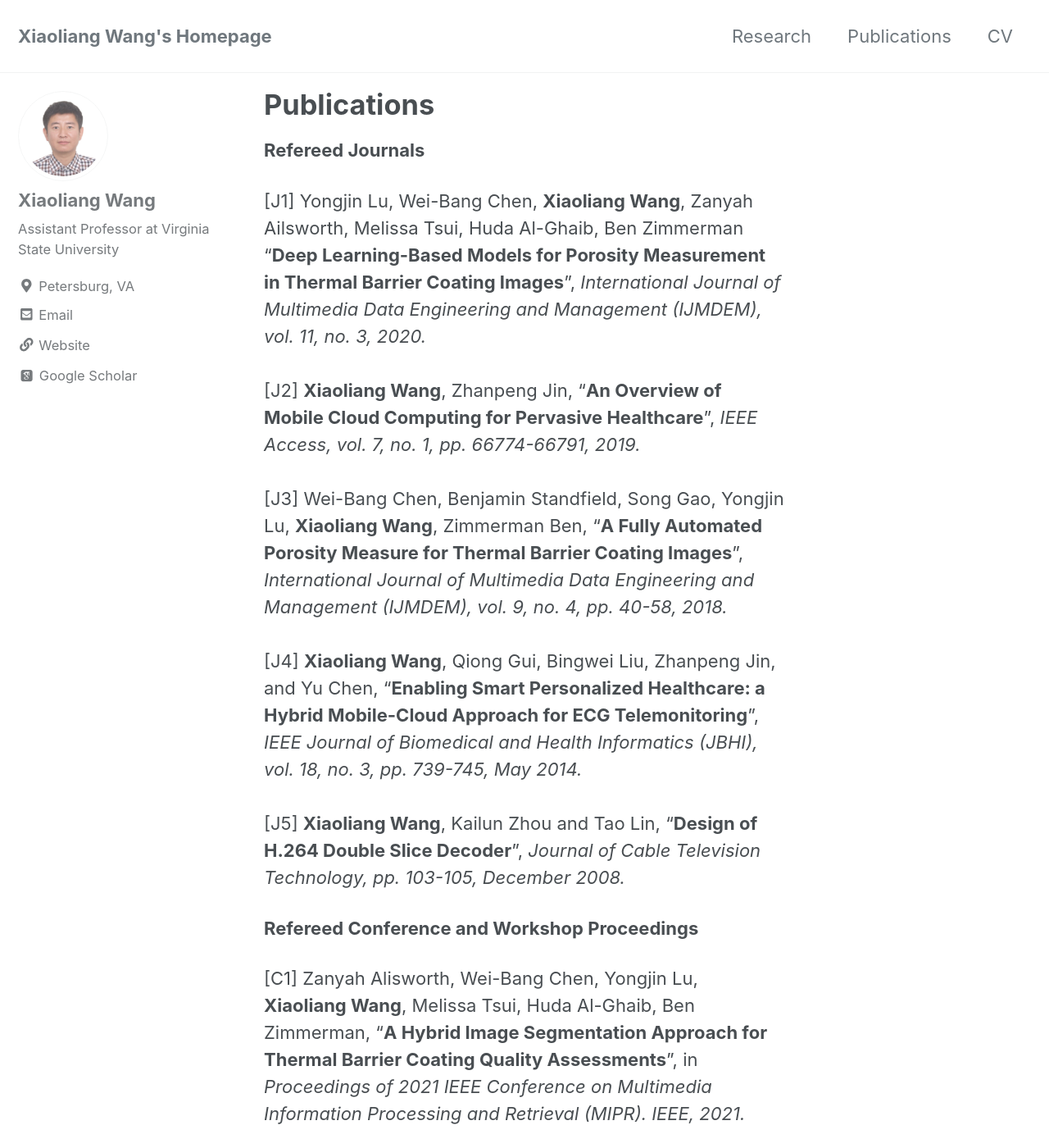
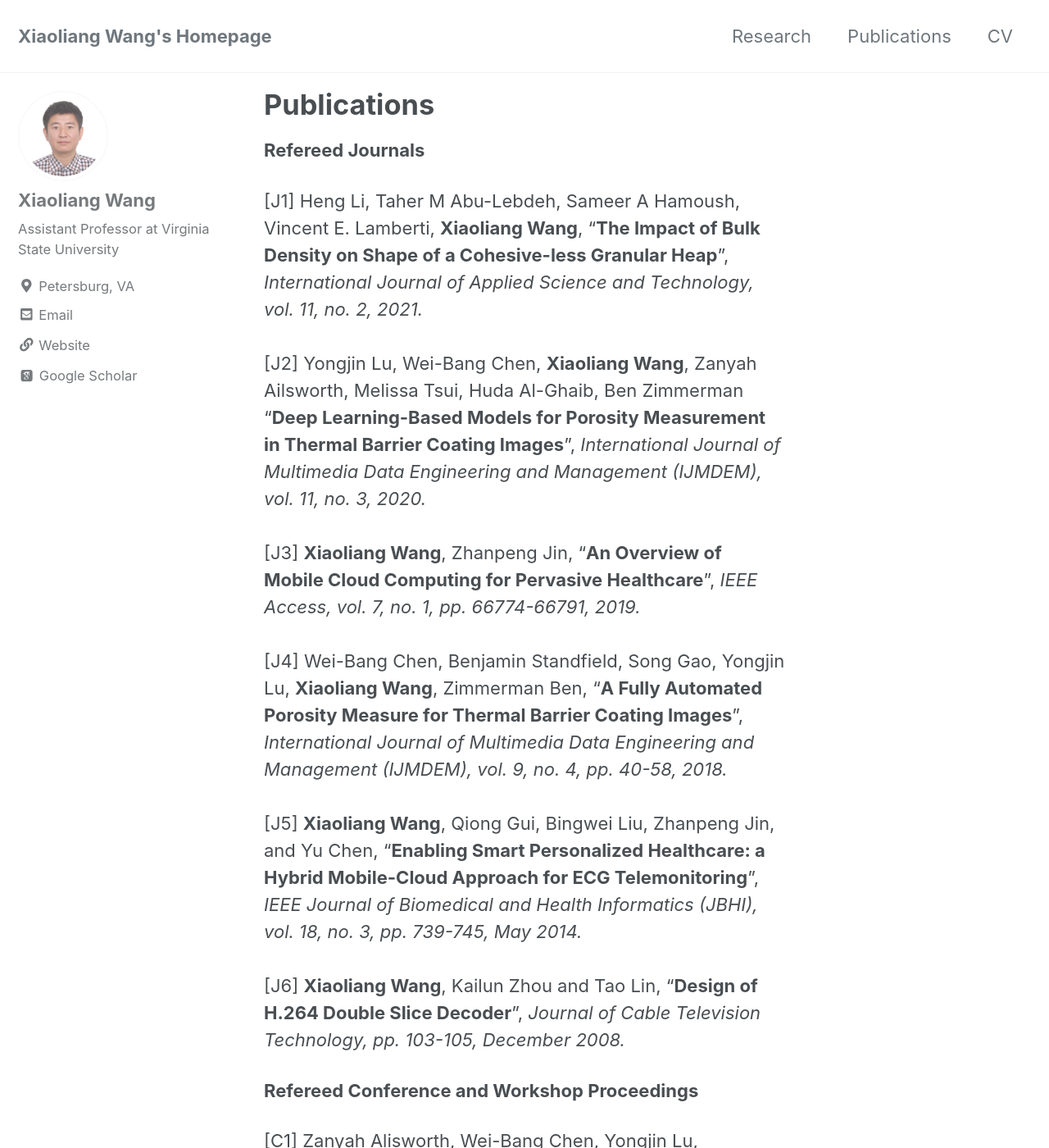
Before and after one commit to wang-xiaoliang/wang-xiaoliang.github.io, a Jekyll site: the page built from _pages/publications.md, in a window 1280 px wide and 1400 px high. Shown: the whole window at 82% size. Built offline with Jekyll 4.4.1, drawn with Linux system fonts in a browser that asks for light colours; cached includes are drawn as plain includes; nearby versions of some CDN libraries; some web fonts are replaced; some of the changed text lies outside the part shown.

Commit message:
Add new publication

```diff
--- a/_pages/publications.md
+++ b/_pages/publications.md
@@ -7,18 +7,18 @@ author_profile: true
 
 <b>Refereed Journals</b><br>
 
-[J1] Yongjin Lu, Wei-Bang Chen, <b>Xiaoliang Wang</b>, Zanyah Ailsworth, Melissa Tsui, Huda Al-Ghaib, Ben Zimmerman "<b>Deep Learning-Based Models for Porosity Measurement in Thermal Barrier Coating Images</b>", <i>International Journal of Multimedia Data Engineering and Management (IJMDEM), vol. 11, no. 3, 2020.</i> &nbsp;<br><br>
-[J2] <b>Xiaoliang Wang</b>, Zhanpeng Jin, "<b>An Overview of Mobile Cloud Computing for Pervasive Healthcare</b>", <i>IEEE Access, vol. 7, no. 1, pp. 66774-66791, 2019.</i> &nbsp;<br><br>
-[J3] Wei-Bang Chen, Benjamin Standfield, Song Gao, Yongjin Lu, <b>Xiaoliang Wang</b>, Zimmerman Ben, "<b>A Fully Automated Porosity Measure for Thermal Barrier Coating Images</b>", <i>International Journal of Multimedia Data Engineering and Management (IJMDEM), vol. 9, no. 4, pp. 40-58, 2018.</i> &nbsp;<br><br>
-[J4] <b>Xiaoliang Wang</b>, Qiong Gui, Bingwei Liu, Zhanpeng Jin, and Yu Chen, "<b>Enabling Smart Personalized Healthcare: a Hybrid Mobile-Cloud Approach for ECG Telemonitoring</b>", <i>IEEE Journal of Biomedical and Health Informatics (JBHI), vol. 18, no. 3, pp. 739-745, May 2014.</i>  &nbsp;<!--<a href="Enabling smart personalized healthcare-a hybrid mobile-cloud approach for ecg telemonitoring.pdf" target="_blank">PDF</a>--><br><br>
-[J5] <b>Xiaoliang Wang</b>, Kailun Zhou and Tao Lin, "<b>Design of H.264 Double Slice Decoder</b>",
-      <i>Journal of Cable Television Technology, pp. 103-105, December 2008.</i>
+[J1] Heng Li, Taher M Abu-Lebdeh, Sameer A Hamoush, Vincent E. Lamberti, <b>Xiaoliang Wang</b>, “<b>The Impact of Bulk Density on Shape of a Cohesive-less Granular Heap</b>”, <i>International Journal of Applied Science and Technology, vol. 11, no. 2, 2021.</i> &nbsp;<br><br>
+[J2] Yongjin Lu, Wei-Bang Chen, <b>Xiaoliang Wang</b>, Zanyah Ailsworth, Melissa Tsui, Huda Al-Ghaib, Ben Zimmerman "<b>Deep Learning-Based Models for Porosity Measurement in Thermal Barrier Coating Images</b>", <i>International Journal of Multimedia Data Engineering and Management (IJMDEM), vol. 11, no. 3, 2020.</i> &nbsp;<br><br>
+[J3] <b>Xiaoliang Wang</b>, Zhanpeng Jin, "<b>An Overview of Mobile Cloud Computing for Pervasive Healthcare</b>", <i>IEEE Access, vol. 7, no. 1, pp. 66774-66791, 2019.</i> &nbsp;<br><br>
+[J4] Wei-Bang Chen, Benjamin Standfield, Song Gao, Yongjin Lu, <b>Xiaoliang Wang</b>, Zimmerman Ben, "<b>A Fully Automated Porosity Measure for Thermal Barrier Coating Images</b>", <i>International Journal of Multimedia Data Engineering and Management (IJMDEM), vol. 9, no. 4, pp. 40-58, 2018.</i> &nbsp;<br><br>
+[J5] <b>Xiaoliang Wang</b>, Qiong Gui, Bingwei Liu, Zhanpeng Jin, and Yu Chen, "<b>Enabling Smart Personalized Healthcare: a Hybrid Mobile-Cloud Approach for ECG Telemonitoring</b>", <i>IEEE Journal of Biomedical and Health Informatics (JBHI), vol. 18, no. 3, pp. 739-745, May 2014.</i>  &nbsp;<!--<a href="Enabling smart personalized healthcare-a hybrid mobile-cloud approach for ecg telemonitoring.pdf" target="_blank">PDF</a>--><br><br>
+[J6] <b>Xiaoliang Wang</b>, Kailun Zhou and Tao Lin, "<b>Design of H.264 Double Slice Decoder</b>", <i>Journal of Cable Television Technology, pp. 103-105, December 2008.</i>
 
 <b>Refereed Conference and Workshop Proceedings</b><br>
 
 [C1] Zanyah Alisworth, Wei-Bang Chen, Yongjin Lu, <b>Xiaoliang Wang</b>, Melissa Tsui, Huda Al-Ghaib, Ben Zimmerman, "<b>A Hybrid Image Segmentation Approach for Thermal Barrier Coating Quality Assessments</b>",
      in <i>Proceedings of 2021 IEEE Conference on Multimedia Information Processing and Retrieval (MIPR). IEEE, 2021.</i> &nbsp;<br><br>
-[C2] Wei-Bang Chen, Yongjin Lu, Zanyah Ailsworth, <b>Xiaoliang Wang</b>, Chengcui Zhang, “<b>Enhancing Multimodal Clustering Framework with Deep Learning to Reveal Image Spam Authorship</b>”,
+[C2] Wei-Bang Chen, Yongjin Lu, Zanyah Ailsworth, <b>Xiaoliang Wang</b>, “<b>Enhancing Multimodal Clustering Framework with Deep Learning to Reveal Image Spam Authorship</b>”,
      in <i>Proceedings of 2021 IEEE International Conference on Information Reuse and Integration (IRI). IEEE, 2021.</i> &nbsp;<br><br>
 [C3] <b>Xiaoliang Wang</b>, Yongjin Lu, Wei-Bang Chen, "<b>Promote Retinal Lesion Detection for Diabetic Retinopathy Stage Classification</b>",
      in <i>Proceedings of 2020 IEEE Conference on Multimedia Information Processing and Retrieval (MIPR). IEEE, 2020, vol. 1, pp. 31-34.</i> &nbsp;<br><br>
```
